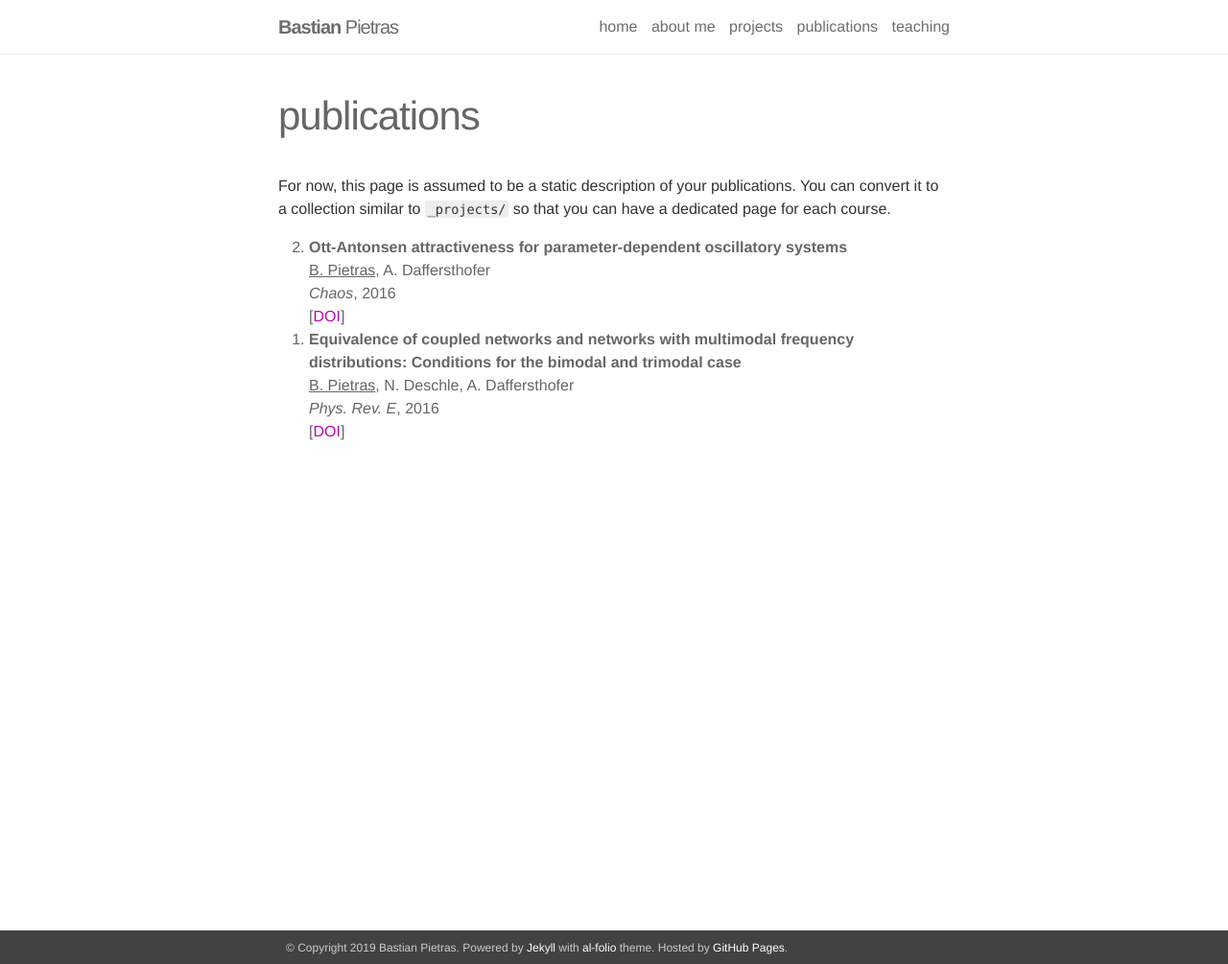
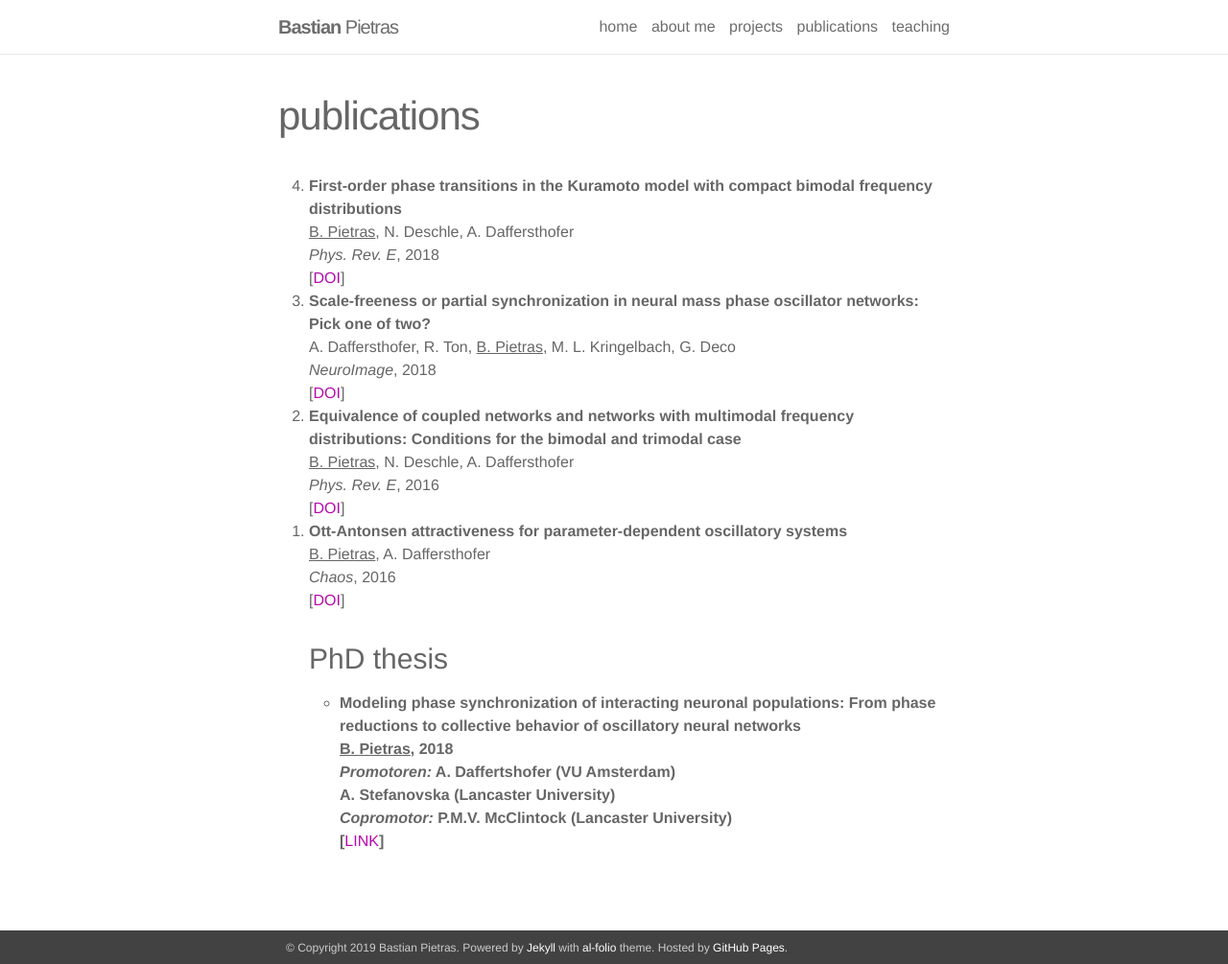
Before and after one commit to BastianPietras/bastianpietras.github.io, a Jekyll site: the page built from _pages/publications.md, in a window 1280 px wide and 1005 px high. Shown: the whole window at 96% size. Built offline with Jekyll 4.4.1, drawn with Linux system fonts in a browser that asks for light colours.

Commit message:
Update publications.md

```diff
--- a/_pages/publications.md
+++ b/_pages/publications.md
@@ -4,15 +4,37 @@ permalink: /publications/
 title: publications
 ---
 
-For now, this page is assumed to be a static description of your publications. You can convert it to a collection similar to `_projects/` so that you can have a dedicated page for each course.
 
 <ol reversed>
+
+  <li> <strong>First-order phase transitions in the Kuramoto model with compact bimodal frequency distributions</strong><br/>
+      <ins>B. Pietras</ins>, N. Deschle, A. Daffersthofer<br/>
+      <em>Phys. Rev. E</em>, 2018<br/>
+      [<a href="https://journals.aps.org/pre/abstract/10.1103/PhysRevE.98.062219" target="_self">DOI</a>]
+
+  <li> <strong>Scale-freeness or partial synchronization in neural mass phase oscillator networks: Pick one of two?</strong><br/>
+      A. Daffersthofer, R. Ton, <ins>B. Pietras</ins>, M. L. Kringelbach, G. Deco<br/>
+      <em>NeuroImage</em>, 2018<br/>
+      [<a href="https://www.sciencedirect.com/science/article/pii/S1053811918302805" target="_self">DOI</a>]
+
+  <li><strong>Equivalence of coupled networks and networks with multimodal frequency distributions: Conditions for the bimodal and trimodal case</strong><br/>
+      <ins>B. Pietras</ins>, N. Deschle, A. Daffersthofer<br/>
+      <em>Phys. Rev. E</em>, 2016<br/>
+      [<a href="https://journals.aps.org/pre/abstract/10.1103/PhysRevE.94.052211" target="_self">DOI</a>]
+
   <li> <strong>Ott-Antonsen attractiveness for parameter-dependent oscillatory systems</strong><br/>
       <ins>B. Pietras</ins>, A. Daffersthofer<br/>
       <em>Chaos</em>, 2016<br/>
       [<a href="https://aip.scitation.org/doi/10.1063/1.4963371" target="_self">DOI</a>]
 
-  <li><strong>Equivalence of coupled networks and networks with multimodal frequency distributions: Conditions for the bimodal and trimodal case</strong><br/>
-      <ins>B. Pietras</ins>, N. Deschle, A. Daffersthofer<br/>
-      <em>Phys. Rev. E</em>, 2016<br/>
-      [<a href="https://aip.scitation.org/doi/10.1063/1.4963371" target="_self">DOI</a>]
+
+
+<h3>PhD thesis</h3>
+
+<ul>
+   <li> <strong>Modeling phase synchronization of interacting neuronal populations: From phase reductions to collective behavior of oscillatory neural networks<strong><br/>
+     <ins>B. Pietras</ins>, 2018<br/>
+     <em>Promotoren:</em>   A. Daffertshofer (VU Amsterdam)<br/>
+                              A. Stefanovska (Lancaster University)<br/>
+     <em>Copromotor:</em>   P.M.V. McClintock (Lancaster University)<br/>
+     [<a href="https://research.vu.nl/en/publications/modeling-phase-synchronization-of-interacting-neuronal-population" target="_self">LINK</a>]
```
